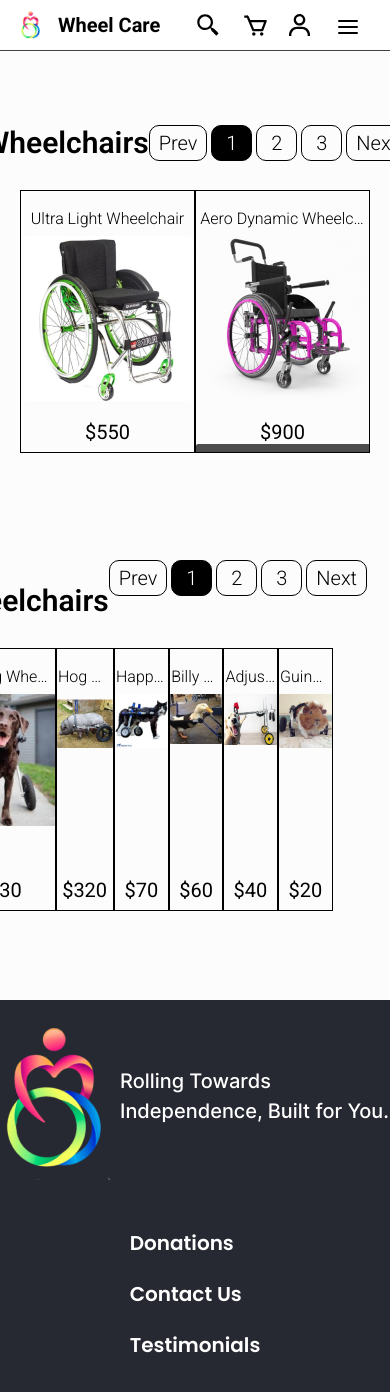
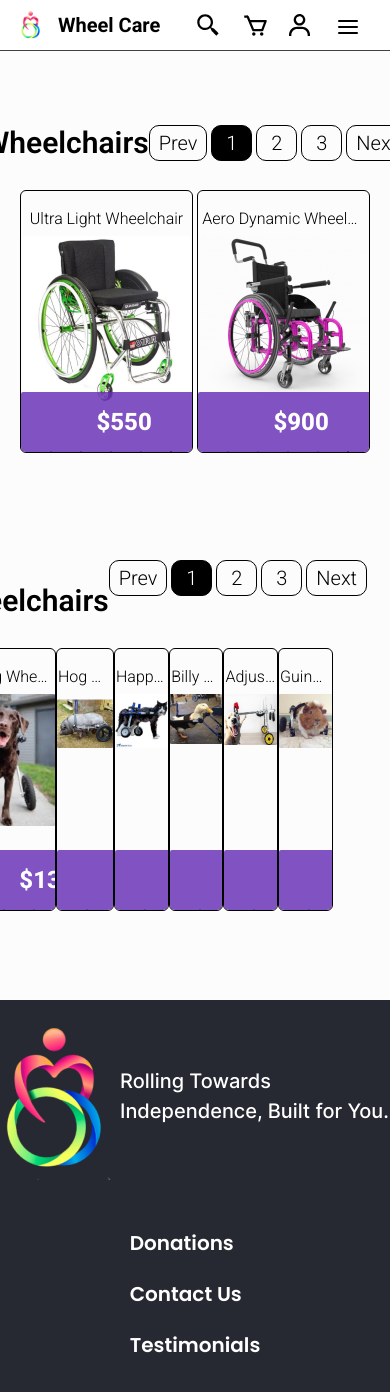
Before and after one commit to Fuz7/Wheel-Care, a React (Vite) app: page /shop in a window 390 px wide. Shown: the top 1392 px of the page. Built offline with nearby package versions, Linux system fonts and the light colour scheme.

Commit message:
Change shop shopCards hover layout & color

```diff
--- a/src/components/Shop/Shop.jsx
+++ b/src/components/Shop/Shop.jsx
@@ -74,12 +74,13 @@ function WheelChairContainer() {
           </div>
         </div>
       </div>
-      <div className="grid w-lvw max-w-full px-[20px] grid-cols-2 md:grid-cols-3 self-center
+      <div className="grid w-lvw gap-x-1 max-w-full px-[20px] grid-cols-2 md:grid-cols-3 self-center
       lg:grid-cols-4 xl:grid-cols-5 2xl:grid-cols-6 max-h-[263px] overflow-hidden mt-[25px] ">
         <ShopCard
           name={'Ultra Light Wheelchair'}
           imgSrc={ultraLight}
           price="550"
+          reviews={314}
           rating={4.7}
           tags={'Sports, Ultra lightweight, Folding'}
         />
@@ -88,6 +89,7 @@ function WheelChairContainer() {
           name={'Aero Dynamic Wheelchair'}
           imgSrc={aeroWheelchair}
           price="900"
+          reviews={131}
           rating={4.8}
           tags={'Sports, lightweight, Folding, Bestseller'}
         />
@@ -96,6 +98,7 @@ function WheelChairContainer() {
           name={'Cyber Wheelchair'}
           imgSrc={cyberChair}
           price="1100"
+          reviews={91}
           rating={4.6}
           tags={'Cyberpunk, Heavy Duty'}
         />
@@ -103,6 +106,7 @@ function WheelChairContainer() {
           name={'Racing Wheelchair'}
           imgSrc={racingChair}
           price="90"
+          reviews={83}
           rating={4.6}
           tags={'Sports, Ultra lightweight, Racing Wheelchair'}
         />
@@ -110,6 +114,7 @@ function WheelChairContainer() {
           name={'Standard Wheelchair'}
           imgSrc={standardWheelchair}
           price="200"
+          reviews={74}
           rating={4.4}
           tags={'Everyday Use, Lightweight'}
         />
@@ -117,6 +122,7 @@ function WheelChairContainer() {
           name={'Celebral Palsy Wheelchair'}
           imgSrc={celebralPalsyWheelchair}
           price="400"
+          reviews={21}
           rating={4.5}
           tags={'Everyday Use, Folding'}
         />
@@ -125,7 +131,7 @@ function WheelChairContainer() {
   );
 }
 
-function ShopCard({ name, imgSrc, price, rating, tags }) {
+function ShopCard({ name, imgSrc, price, rating, tags,reviews }) {
   const elementRef = useRef(null);
 
   const handleMouseEnter = () => {
@@ -142,7 +148,7 @@ function ShopCard({ name, imgSrc, price, rating, tags }) {
 
   return (
     <div
-      className="min-h-[263px] border border-black
+      className="min-h-[263px] border border-black rounded-md
           flex flex-col items-center cursor-pointer relative overflow-hidden
           "
       ref={elementRef}
@@ -157,18 +163,18 @@ function ShopCard({ name, imgSrc, price, rating, tags }) {
         {name}
       </p>
       <img className="mt-[5px] rounded-[1px] object-contain" src={imgSrc} alt="Wheelchair" />
-      <p className="mt-auto mb-[5px] font-Roboto  text-[20px]">${price}</p>
+
       <span
-        className="absolute bottom-0 left-0 min-w-full
-        min-h-[150px] bg-[#000000b2] rounded-t-[2px] flex flex-col px-[15px] pt-4 pb-3
+        className="absolute bottom-[20px] left-0 min-w-full
+        min-h-[190px] bg-[#6228b4cb] rounded-t-[2px] flex flex-col px-[15px] pt-[12px] pb-3
         items-center transition-transform translate-y-[150px]
         "
       >
         <p
-          className="max-w-[200px] text-center text-white text-[16px]
-          font-Roboto font-light"
+          className="max-w-[200px] text-center text-white text-[24px]
+          font-Roboto font-extrabold"
         >
-          {name}
+          ${price}
         </p>
         <div className="mt-[10px] flex items-center justify-center gap-1">
           <Rating
@@ -183,8 +189,10 @@ function ShopCard({ name, imgSrc, price, rating, tags }) {
               },
             }}
           />
-          <p className="font-Roboto text-[14px] text-white">{rating}</p>
+          <p className="font-Roboto text-[16px] text-white">{rating}</p>
         </div>
+        <p className='font-Roboto font-light mt-[5px]
+         text-[14px] text-white'>{reviews} reviews</p>
         <p
           className="text-white mt-auto font-light
         text-[14px]  "
@@ -253,6 +261,7 @@ function PetWheelChairContainer() {
               imgSrc={dogWheelchair}
               price="130"
               rating={4.5}
+              reviews={120}
               tags={'Dog Wheelchair'}
             />
           </Link>
@@ -260,6 +269,7 @@ function PetWheelChairContainer() {
             name={'Hog Rider '}
             imgSrc={hogRider}
             price="320"
+            reviews={112}
             rating={5.0}
             tags={'Pig Wheelchair'}
           />
@@ -274,6 +284,7 @@ function PetWheelChairContainer() {
             name={'Billy Hot Wheels'}
             imgSrc={billyHotChair}
             price="60"
+            reviews={24}
             rating={4.8}
             tags={'Duck Wheelchair'}
           />
@@ -281,12 +292,14 @@ function PetWheelChairContainer() {
             name={'Adjustable Wheelchair'}
             imgSrc={adjustableWheelchair}
             price="40"
+            reviews={43}
             rating={4.7}
             tags={'Dog Wheelchair, Adjustable'}
           />
           <ShopCard
             name={'Guinea Wheels'}
             imgSrc={guineaWheels}
+            reviews={75}
             price="20"
             rating={4.6}
             tags={'Hamster Wheelchair'}
--- a/src/index.css
+++ b/src/index.css
@@ -50,7 +50,7 @@ body {
 }
 
 .shopCardHovered > span {
-  transform: translateY(0px);
+  transform: translateY(20px);
 }
 
 .loginGradient {
```
